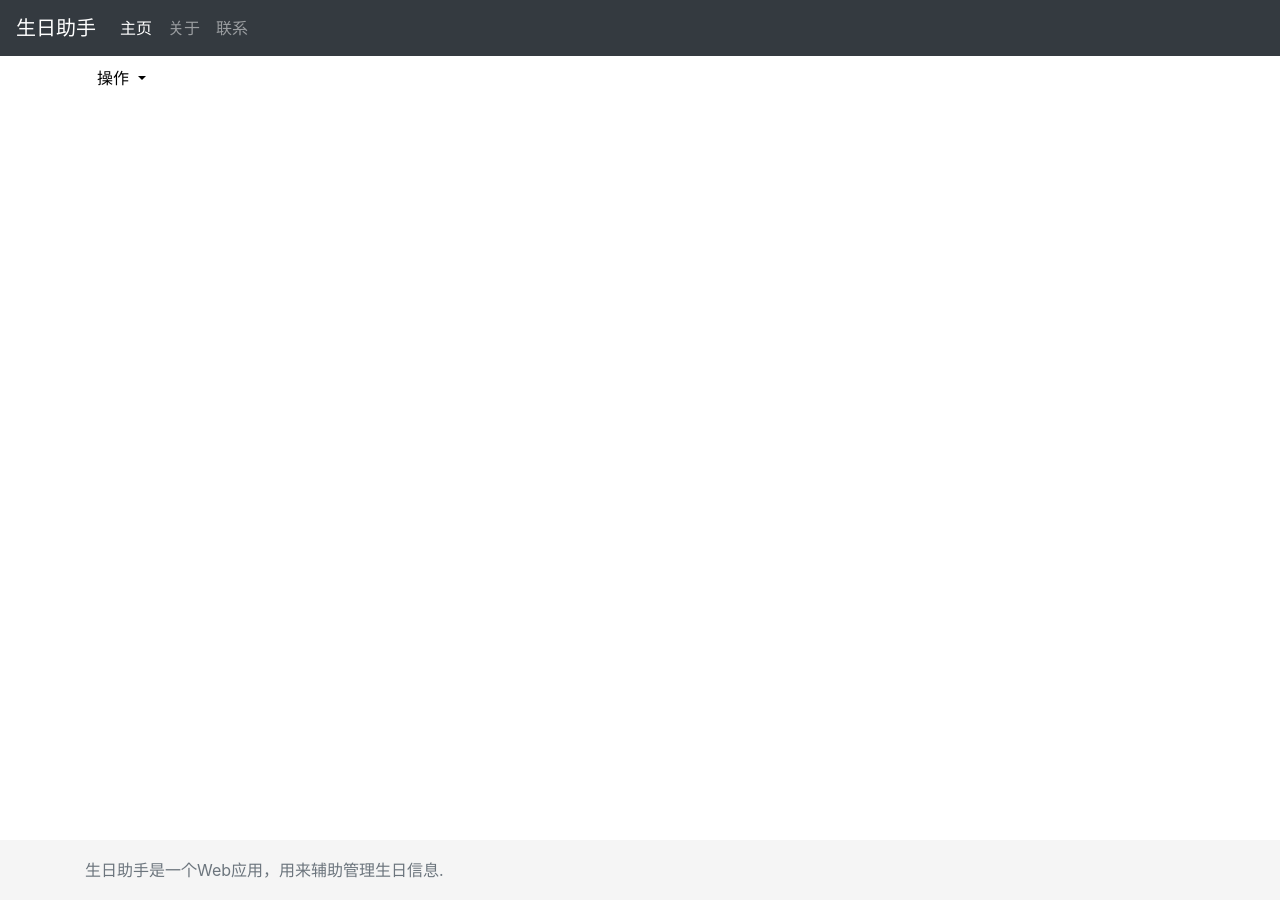
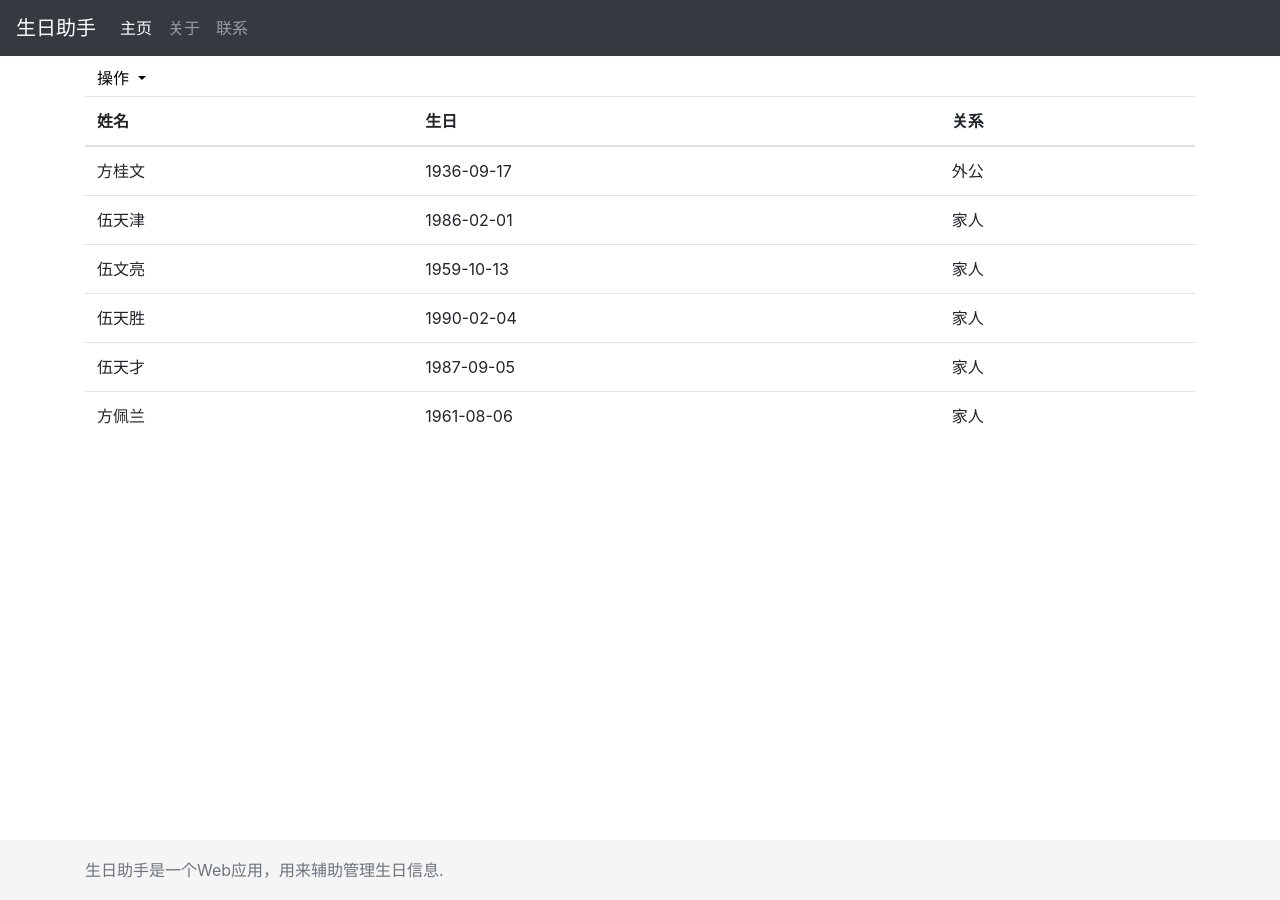
Before and after one commit to uniqueWTS/birthday-assist, a Jekyll site: the page built from index.md, in a window 1280 px wide. Built offline with Jekyll 4.4.1, drawn with Linux system fonts in a browser that asks for light colours; nearby versions of some CDN libraries.

Commit message:
add grandpa's birthday

```diff
--- a/_includes/script.html
+++ b/_includes/script.html
@@ -6,5 +6,6 @@
 <script src="{{site.baseurl}}/assets/js/vendor.popper.min.js"></script>
 <script src="{{site.baseurl}}/assets/js/bs.min.js"></script>
 <!-- Birthday Assist Core JavaScript -->
+<script src="{{site.baseurl}}/assets/js/data/private.js"></script>
 <script src="{{site.baseurl}}/assets/js/property-handler.js"></script>
 <script src="{{site.baseurl}}/assets/js/table-handler.js"></script>
--- a/assets/js/data/private.js
+++ b/assets/js/data/private.js
@@ -29,7 +29,20 @@ var family = {
 		birthday: "1990-02-04",
 		relation: "家人",
 		db: db
+	},
+	"方桂文": {
+		name: "方桂文",
+		birthday: "1936-09-17",
+		relation: "外公",
+		db: db
 	}
+	/*,
+	"外婆": {
+		name: "外婆",
+		birthday: "1937-02-03",
+		relation: "外婆",
+		db: db
+	}*/
 };
 
 $(document).ready(function () {
```
